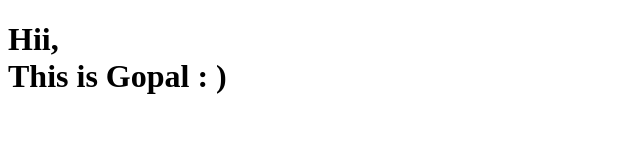
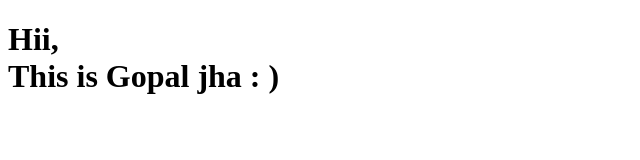
Before and after one commit to jhagopal/private, a plain HTML site: page index.html in a window 1280 px wide. Shown: the whole page, without its empty margins (0-640 px from the left). Drawn offline with Linux system fonts and the light colour scheme.

Commit message:
Update index.html

```diff
--- a/index.html
+++ b/index.html
@@ -7,6 +7,6 @@
     <title>First</title>
 </head>
 <body>
-    <h1>Hii, <br> This is Gopal  : )</h1>
+    <h1>Hii, <br> This is Gopal jha  : )</h1>
 </body>
 </html>
```
